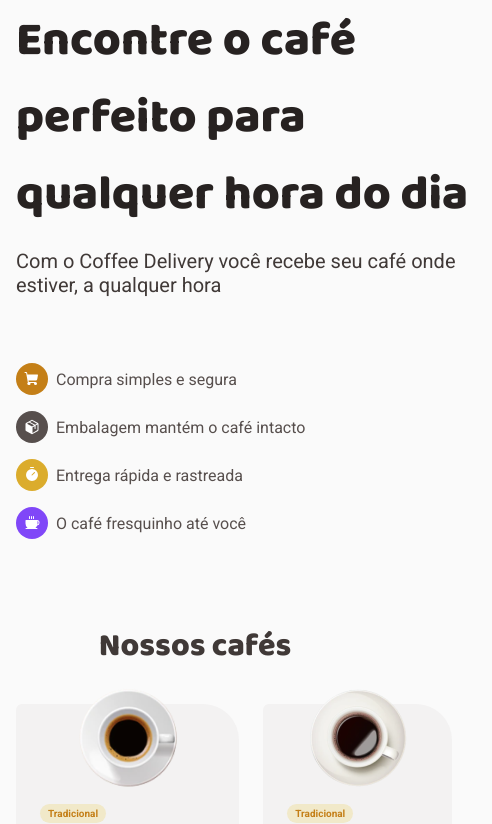
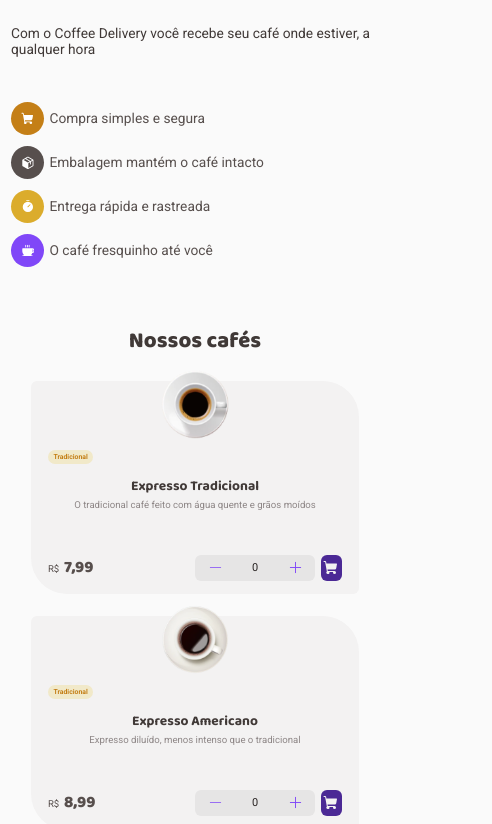
Before and after one commit to weickfer/coffee-delivery, a React (Vite) app: page / in a window 390 px wide. Shown: the part 514-1338 px from the top of the page, 492 px wide, since content can reach past the window. Built offline with nearby package versions, Linux system fonts and the light colour scheme.

Commit message:
Home page now are responsive

```diff
--- a/src/components/CartButton/index.tsx
+++ b/src/components/CartButton/index.tsx
@@ -20,7 +20,7 @@ export function CartButton({
       {children}
       {schema === 'purple' && (
         <ShoppingCart
-          size={22}
+          // size={22}
           weight="fill"
           color={theme.colors['base-card']}
         />
@@ -28,7 +28,7 @@ export function CartButton({
 
       {schema === 'yellow' && (
         <ShoppingCart
-          size={22}
+          // size={22}
           weight="fill"
           color={theme.colors['yellow-dark']}
         />
--- a/src/components/CartButton/styles.ts
+++ b/src/components/CartButton/styles.ts
@@ -26,6 +26,10 @@ export const CartButtonContainer = styled.button<CartButtonContainerProps>`
   cursor: pointer;
   transition: 0.2s;
 
+  svg {
+    size: 1.5rem;
+  }
+
   &:hover {
     filter: brightness(0.9);
   }
--- a/src/components/Header/styles.ts
+++ b/src/components/Header/styles.ts
@@ -8,6 +8,7 @@ export const HeaderContainer = styled.header`
   align-items: center;
   justify-content: space-between;
   padding: 2rem 2rem 1rem;
+  margin: 0 auto;
   background: ${(props) => props.theme.colors.background};
   position: sticky;
   top: 0;
--- a/src/pages/Home/styles.ts
+++ b/src/pages/Home/styles.ts
@@ -6,7 +6,7 @@ export const Intro = styled.div`
   display: grid;
   grid-template-areas: 'title img';
 
-  @media (max-width: 1020px) {
+  @media (max-width: 845px) {
     grid-template-areas:
       'img'
       'title';
@@ -41,30 +41,6 @@ export const Title = styled.div`
   }
 `
 
-export const ItemsGrid = styled.div`
-  margin-top: 4.125rem;
-  display: grid;
-  grid-template-columns: 1fr 1fr;
-  row-gap: 0.5rem;
-
-  @media (max-width: 768px) {
-    grid-template-columns: 1fr;
-    row-gap: 1rem;
-  }
-
-  max-width: 36.75rem;
-
-  span {
-    display: flex;
-    align-items: center;
-    color: ${(props) => props.theme.colors['base-text']};
-    font-family: 'Roboto', sans-serif;
-    font-size: ${(props) => props.theme.fonts.text['regular-m'].fontSize};
-    font-weight: ${(props) => props.theme.fonts.text['regular-m'].fontWeight};
-    /* padding-left: 0.75rem; */
-  }
-`
-
 type IconContainerProps = {
   color: 'yellowDark' | 'yellow' | 'gray' | 'purple'
 }
@@ -94,6 +70,41 @@ export const IconContainer = styled.div<IconContainerProps>`
   }
 `
 
+export const ItemsGrid = styled.div`
+  margin-top: 4.125rem;
+  display: grid;
+  grid-template-columns: 1fr 1fr;
+  row-gap: 0.5rem;
+
+  max-width: 36.75rem;
+
+  span {
+    display: flex;
+    align-items: center;
+    color: ${(props) => props.theme.colors['base-text']};
+    font-family: 'Roboto', sans-serif;
+    font-size: ${(props) => props.theme.fonts.text['regular-m'].fontSize};
+    font-weight: ${(props) => props.theme.fonts.text['regular-m'].fontWeight};
+    /* padding-left: 0.75rem; */
+  }
+
+  @media (max-width: 768px) {
+    grid-template-columns: 1fr;
+    row-gap: 1rem;
+    width: 100%;
+
+    span {
+      font-size: ${(props) => props.theme.fonts.text['regular-l'].fontSize};
+      font-weight: ${(props) => props.theme.fonts.text['regular-l'].fontWeight};
+    }
+
+    ${IconContainer} {
+      width: 3rem;
+      height: 3rem;
+    }
+  }
+`
+
 export const CoffeeContainer = styled.div`
   margin-top: 4.125rem;
   padding: 1rem 0;
@@ -117,18 +128,30 @@ export const CardList = styled.main`
   max-width: calc(68rem + 2rem + 1rem); // 40rem 28rem
   margin-top: 2rem;
   display: grid;
+
   grid-template-columns: 1fr 1fr 1fr 1fr;
   gap: 1.5rem;
 
-  @media (max-width: 768px) {
-    grid-template-columns: 1fr 1fr;
-    row-gap: 1rem;
+  @media (max-width: 845px) {
+    grid-template-columns: 1fr 1fr 1fr;
 
-    /* > div {
-      align-self: center;
-    } */
     div {
       width: 100%;
+
+      > p {
+        max-width: 100%;
+        text-align: center;
+      }
+    }
+  }
+
+  @media (max-width: 770px) {
+    grid-template-columns: 1fr;
+    row-gap: 2rem;
+
+    > div {
+      margin: 0 auto;
+      width: 29.75rem;
     }
   }
 `
--- a/src/pages/Success/index.tsx
+++ b/src/pages/Success/index.tsx
@@ -11,7 +11,6 @@ type PurchaseInfo = PurchaseFormData & { paymentMethod: PaymentsMethod }
 
 export function Success() {
   const [data, setData] = useState<PurchaseInfo | null>(null)
-  const navigate = useNavigate()
   const { clearCart } = useCart()
 
   useEffect(() => {
--- a/src/routes/layouts/ShopLayout/styles.ts
+++ b/src/routes/layouts/ShopLayout/styles.ts
@@ -1,6 +1,10 @@
 import styled from 'styled-components'
 
 export const ShopLayoutContainer = styled.div`
+  max-width: calc(68rem + 2rem + 1rem); // 40rem 28rem
+  padding: 0 1rem;
+  margin: 0 auto;
+
   > div {
     margin-top: 4rem;
   }
--- a/src/styles/global.ts
+++ b/src/styles/global.ts
@@ -12,18 +12,13 @@ export const GlobalStyle = createGlobalStyle`
     box-shadow: 0 0 0 2px ${(props) => props.theme.colors['yellow-dark']};
   }
 
-  /* html:not([data-scroll="10%"]) #header {
-    background: red;
-  } */
-
   body {
+    width: 100%;
     background-color:${(props) => props.theme.colors.background};
     color: ${(props) => props.theme.colors['base-title']};
     -webkit-font-smoothing: antialiased;
-    margin: 0 auto;
     /* max-width: calc(70rem - 2rem);  */
-    max-width: calc(68rem + 2rem + 1rem); // 40rem 28rem
-    padding: 0 1rem;
+
 
     /* @media(max-width: 1020px) {
       max-width: calc(36.75rem - 2rem);
@@ -33,16 +28,46 @@ export const GlobalStyle = createGlobalStyle`
   body, input, button, textarea {
     font-family: 'Roboto', sans-serif;
     font-weight: 400;
-    font-size: 1rem;
+    font-size: 16px;
   }
 
-  /* @media(max-width: 1080px) {
+  @media(max-width: 1180px) {
     html {
       font-size: 93.75%;
     }
   }
 
-  @media(max-width: 768px) {
+  @media(max-width: 1062px) {
+    html {
+      font-size: 87.5%;
+    }
+  }
+
+  @media(max-width: 990px) {
+    html {
+      font-size: 84.375%;
+    }
+  }
+
+  @media(max-width: 940px) {
+    html {
+      font-size: 81.25%;
+    }
+  }
+
+  @media(max-width: 910px) {
+    html {
+      font-size: 75%;
+    }
+  }
+
+  @media(max-width: 770px) {
+    html {
+      font-size: 68.75%;
+    }
+  }
+
+  /* @media(max-width: 768px) {
     html {
       font-size: 87.5%;
     }
```
